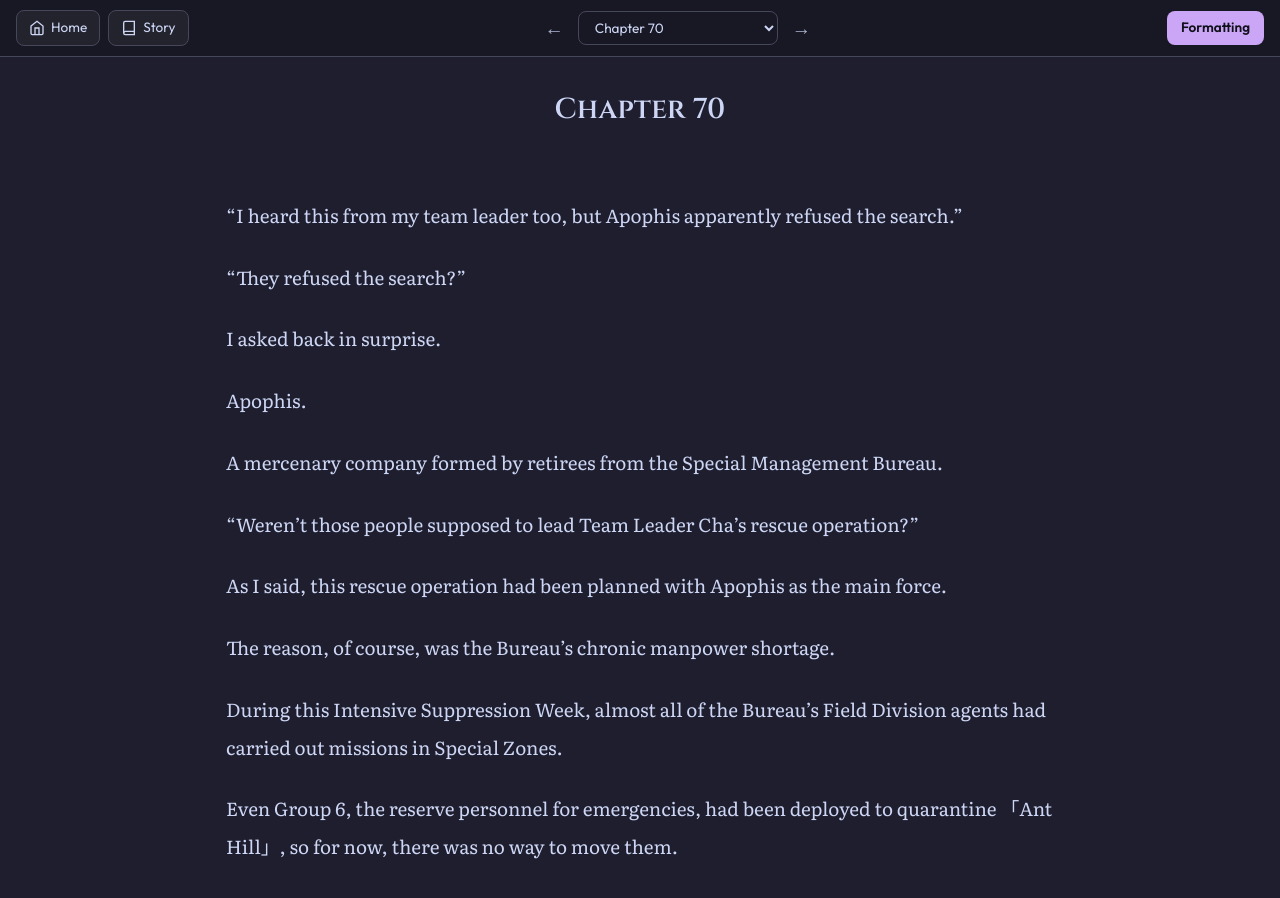
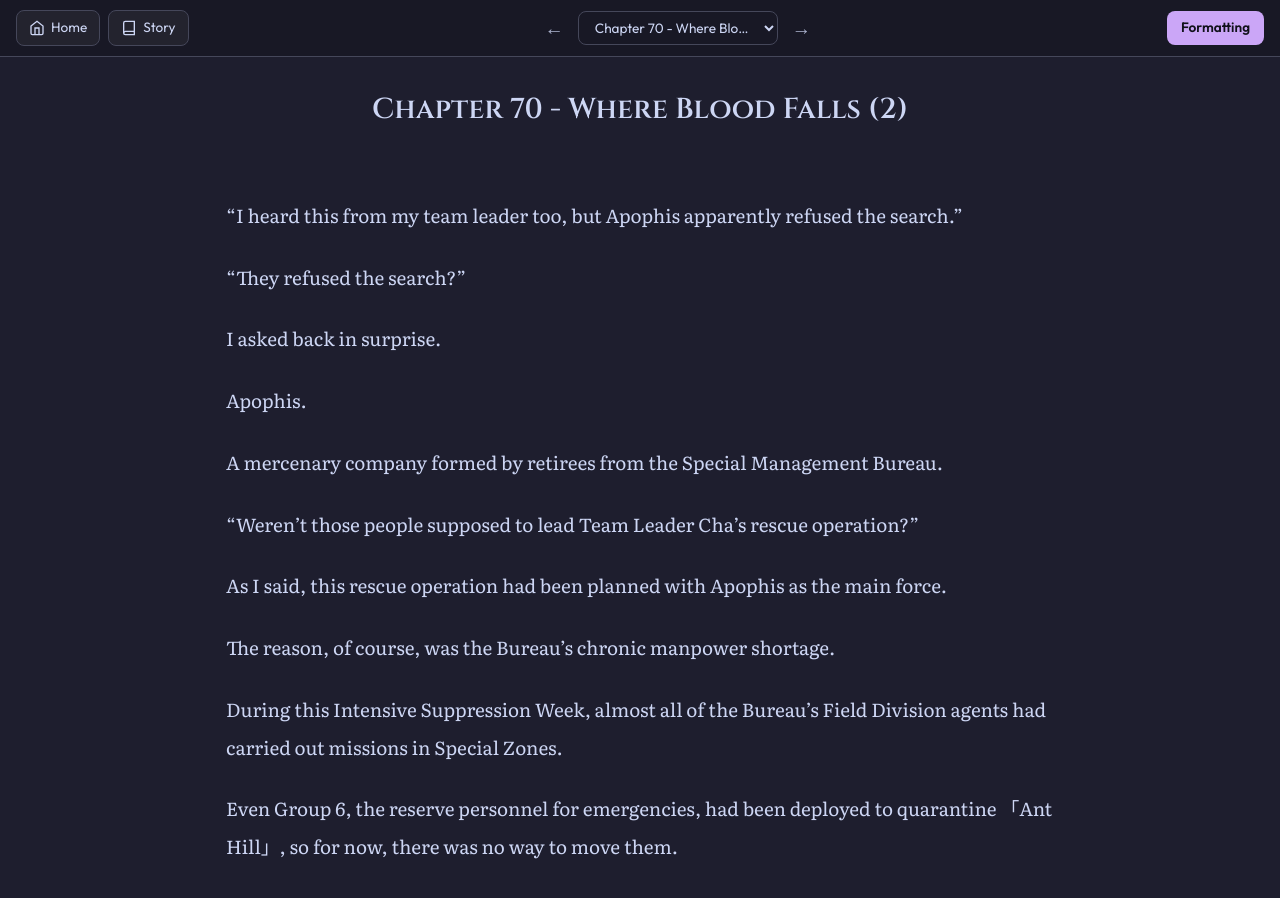
Before and after one commit to soleumn/soleumn.github.io, a Jekyll site: the page built from _chapters/esg/ch70.md, in a window 1280 px wide and 900 px high. Built offline with Jekyll 4.4.1, drawn with Linux system fonts in a browser that asks for light colours; comment, search, counter and statistics services are not loaded.

Commit message:
Update ch70.md

```diff
--- a/_chapters/esg/ch70.md
+++ b/_chapters/esg/ch70.md
@@ -1,5 +1,5 @@
 ---
-title: "Chapter 70"
+title: "Chapter 70 - Where Blood Falls (2)"
 categories: esg
 capitulo: 70
 ---
```
